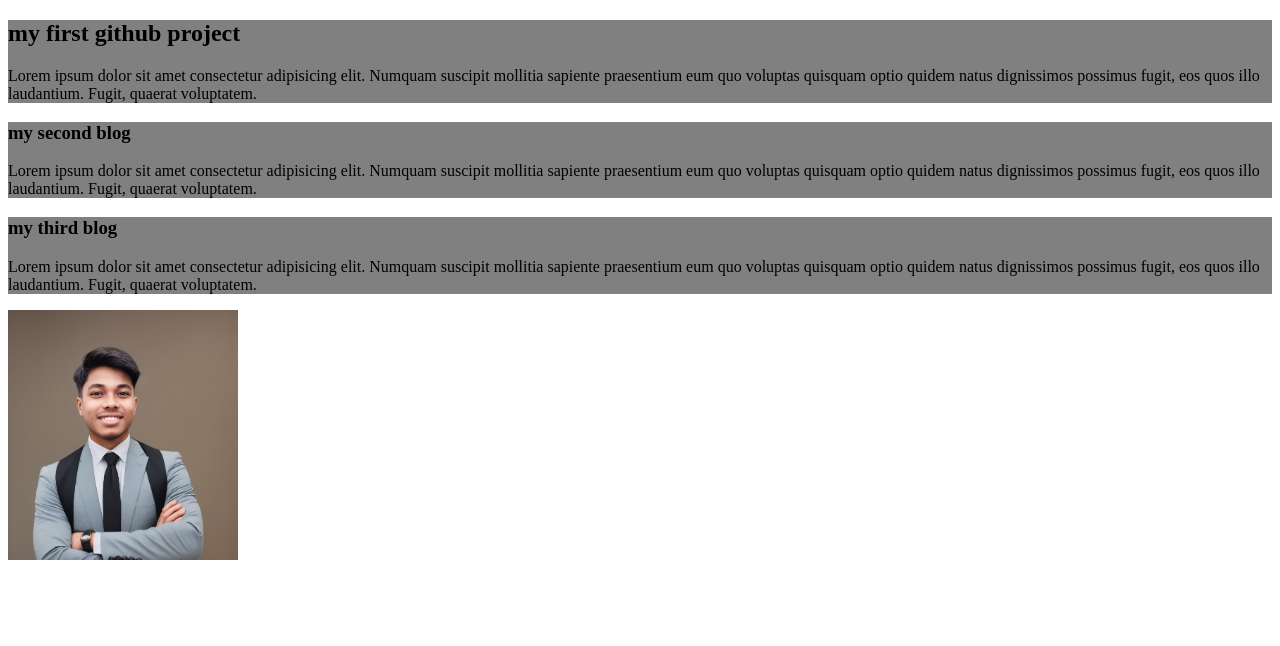
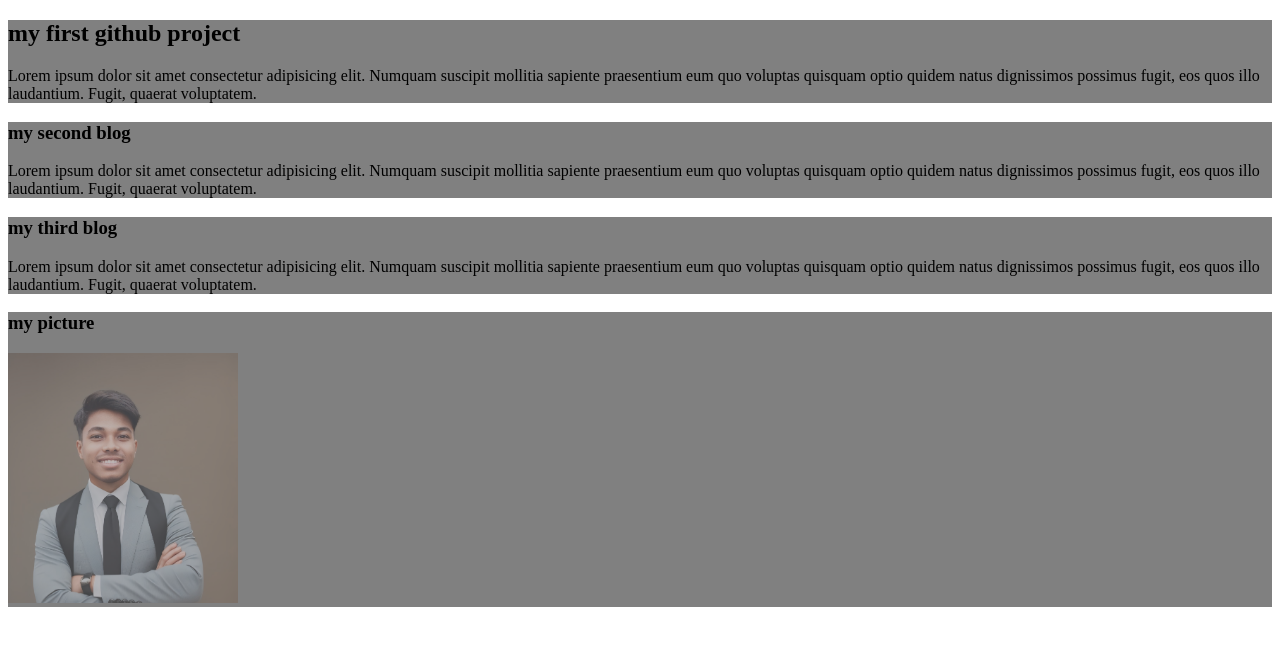
Before and after one commit to sohagroy7223/my-first-github-repojotory, a plain HTML site: page index.html in a window 1280 px wide. Drawn offline with Linux system fonts and the light colour scheme.

Commit message:
addad a hover opacty img

```diff
--- a/index.html
+++ b/index.html
@@ -34,11 +34,14 @@
                 laudantium. Fugit, quaerat voluptatem.
             </p>
         </div>
+        <div>
+            <h3>my picture</h3>
             <img
                 height="250px"
                 width="230px"
                 src="image/1728040060302.jpg"
                 alt=" sohag roy picture picture"
             />
+        </div>
     </body>
 </html>
--- a/style.css
+++ b/style.css
@@ -1,3 +1,9 @@
 div {
     background: gray;
 }
+img {
+    opacity: 0.5;
+}
+img:hover {
+    opacity: 2;
+}
```
Lines whose indentation alone changed are shown as unchanged.
